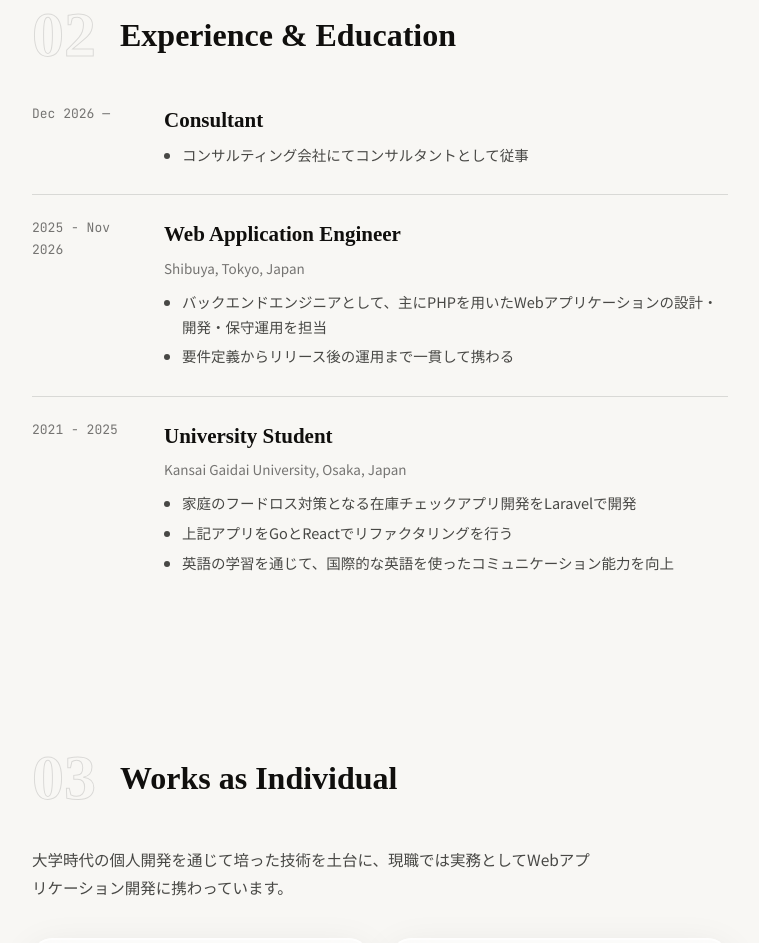
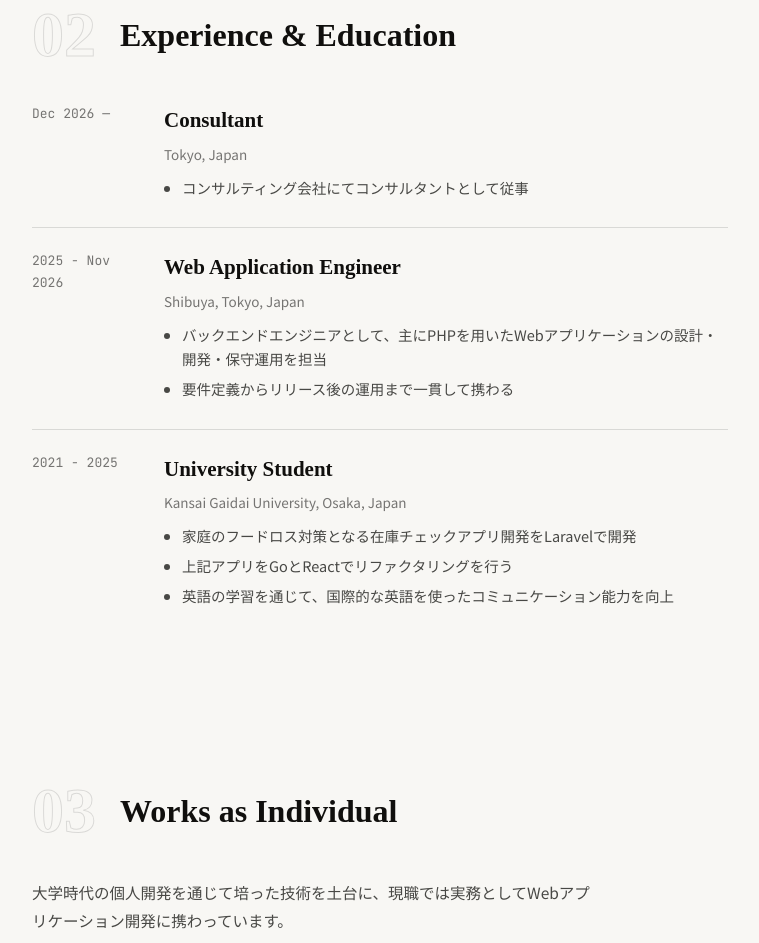
Before and after one commit to Sora0613/Sora0613.github.io, a plain HTML site: page index.html in a window 1280 px wide. Shown: the part 1620-2563 px from the top of the page, without its empty margins (260-1019 px from the left). Drawn offline with Linux system fonts and the light colour scheme.

Commit message:
fix: コンサルタント職に勤務地を追加

```diff
--- a/index.html
+++ b/index.html
@@ -116,6 +116,7 @@
                 <div class="timeline-date">Dec 2026 —</div>
                 <div class="timeline-body">
                     <h3>Consultant</h3>
+                    <p class="timeline-place">Tokyo, Japan</p>
                     <ul>
                         <li>コンサルティング会社にてコンサルタントとして従事</li>
                     </ul>
```
